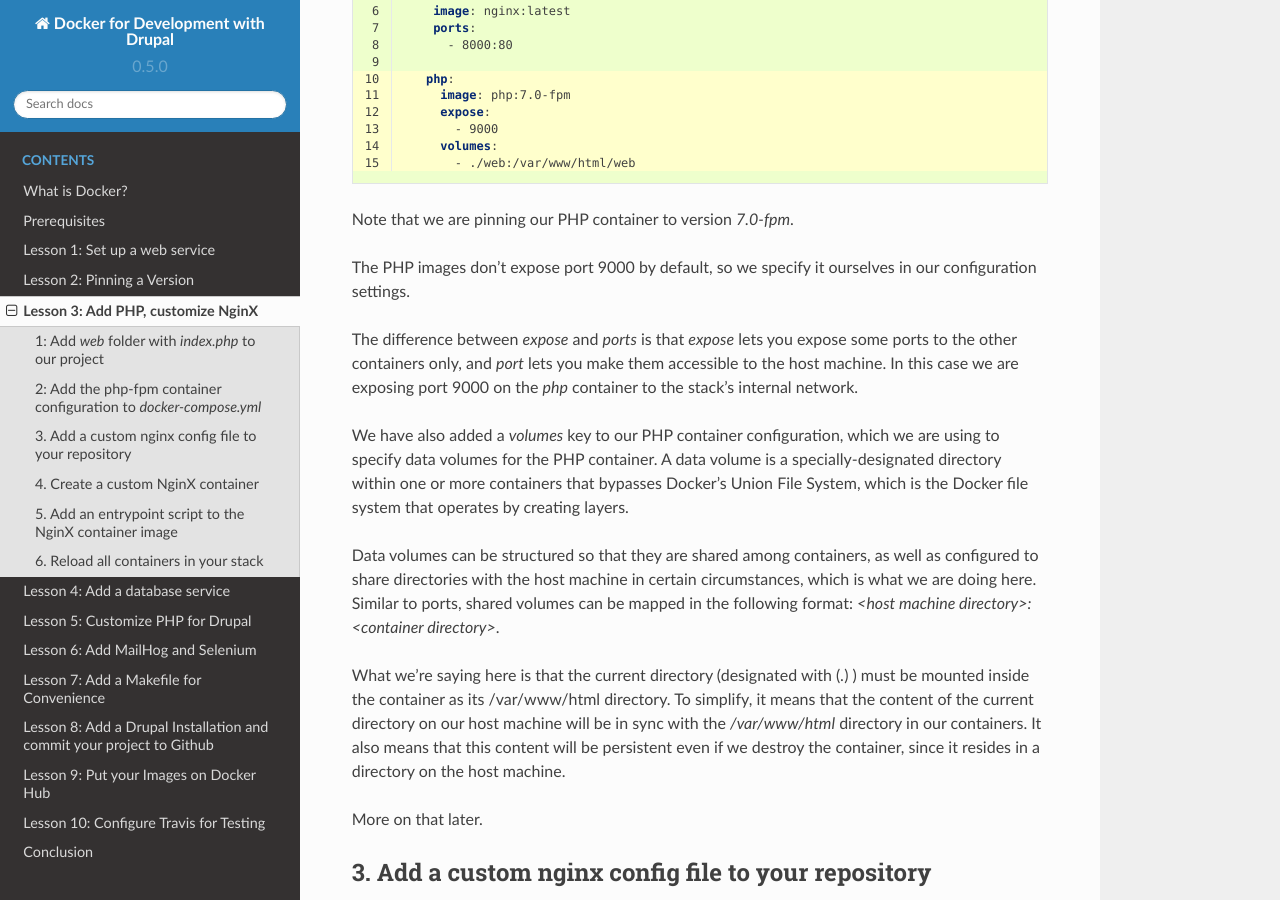
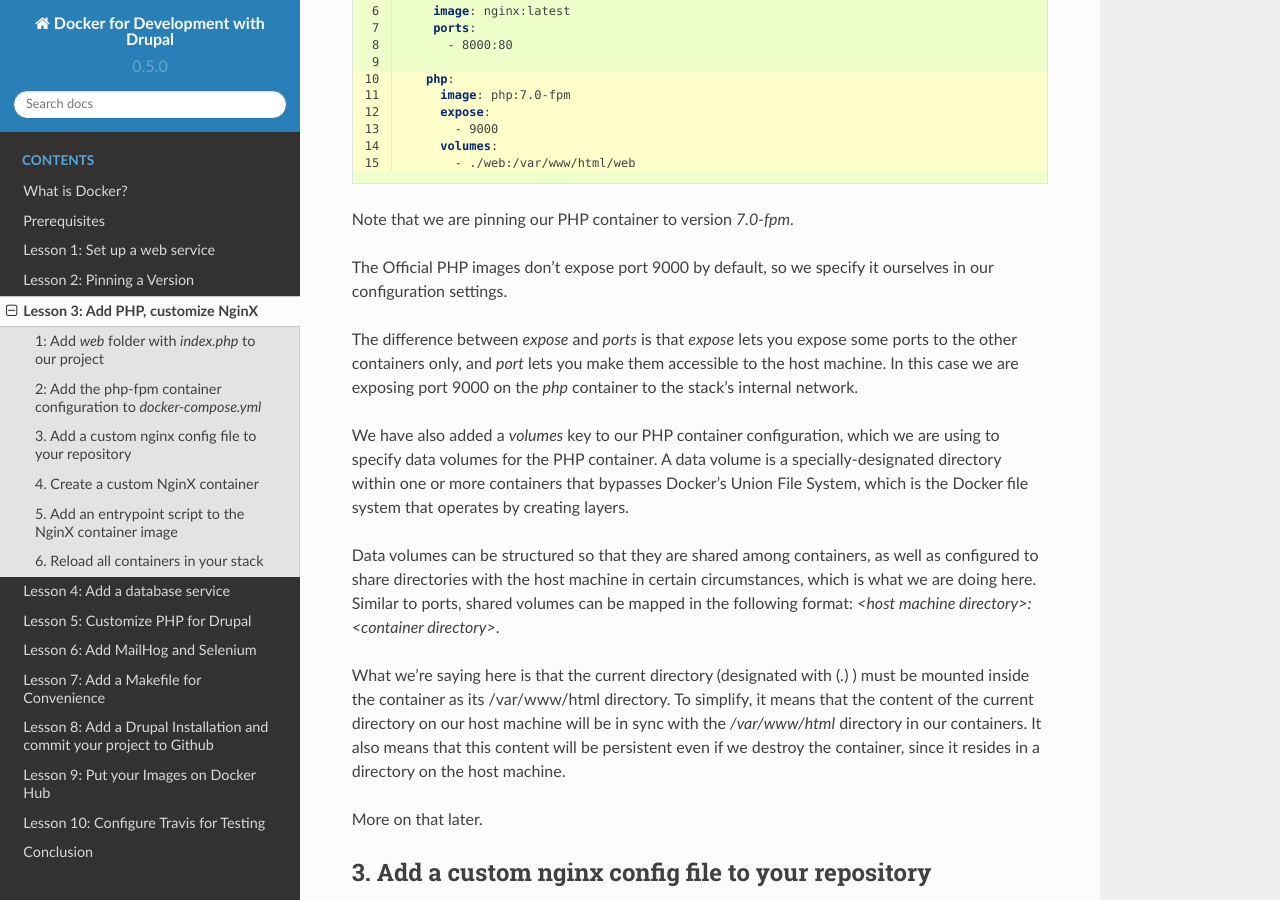
Before and after one commit to codementality/docker-for-drupal-development, a Sphinx documentation site: the page built from docs/lessonthree.rst, in a window 1280 px wide and 900 px high, scrolled down 673 px. Built offline with Sphinx 7.4.7 and the Read the Docs theme 2.0.0, drawn with Linux system fonts in a browser that asks for light colours.

Commit message:
Tweaking lesson one and three

```diff
--- a/docs/lessonone.rst
+++ b/docs/lessonone.rst
@@ -66,6 +66,8 @@ On the host operating system, we can control which ports our host operating syst
 
 Our configuration is mapping port `8000` on our host system to the internally exposed port `80` on our NginX container.
 
+Ports are mapped using the format `<host port>:<internal port>`.
+
 5.  Launch the services with Docker Compose
 ###########################################
 
--- a/docs/lessonthree.rst
+++ b/docs/lessonthree.rst
@@ -43,7 +43,7 @@ Open `docker-compose.yml` in your favorite editor and add the following lines fo
 
 Note that we are pinning our PHP container to version `7.0-fpm`.
 
-The PHP images don't expose port 9000 by default, so we specify it ourselves in our configuration settings.
+The Official PHP images don't expose port 9000 by default, so we specify it ourselves in our configuration settings.
 
 The difference between `expose` and `ports` is that `expose` lets you expose some ports to the other containers only, and `port` lets you make them accessible to the host machine.  In this case we are exposing port 9000 on the `php` container to the stack's internal network.
 
```
